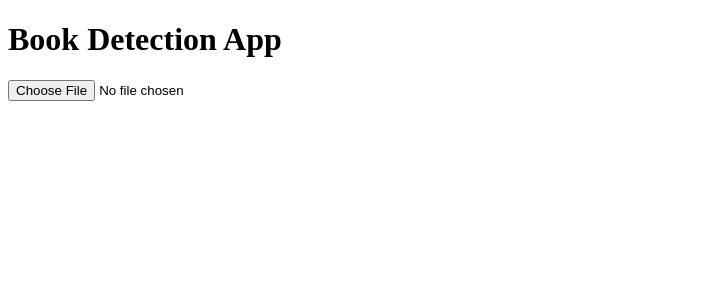
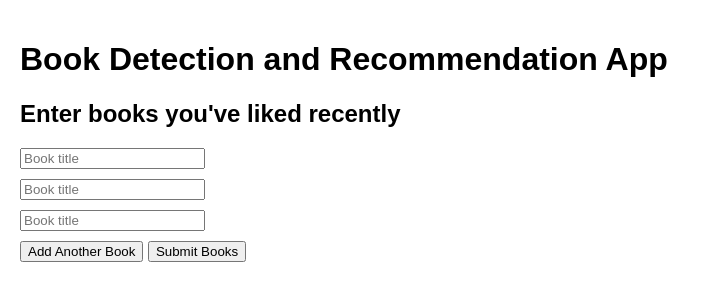
Before and after one commit to shgidi/book-shazam, a Flask app: page / in a window 1280 px wide. Shown: the top 301 px of the page, without its empty margins (0-722 px from the left). Run offline with Flask 3, Linux system fonts and the light colour scheme.

Commit message:
recommender

```diff
--- a/app.py
+++ b/app.py
@@ -6,12 +6,16 @@ import base64
 from google.cloud import vision
 import io
 import os
+import anthropic
 
 app = Flask(__name__)
 
 # Set up Google Cloud Vision client
 os.environ['GOOGLE_APPLICATION_CREDENTIALS'] = '/Users/shgidi/Downloads/compute-5-6-18-2835fab6d675.json'
 vision_client = vision.ImageAnnotatorClient()
+
+# Set up Anthropic client
+anthropic_client = anthropic.Client(api_key=os.environ.get("ANTHROPIC_API_KEY"))
 
 # Load YOLOv5 model
 model = torch.hub.load('ultralytics/yolov5', 'yolov5s', pretrained=True)
@@ -65,5 +69,42 @@ def index():
 
     return render_template('index.html')
 
+@app.route('/rate_book', methods=['POST'])
+def rate_book():
+    data = request.json
+    book_title = data['book_title']
+    liked_books = data['liked_books']
+
+    prompt = f"""Given the following information:
+
+Book to rate: {book_title}
+
+Books the user liked:
+{', '.join(liked_books)}
+
+Please provide an estimated rating out of 5 stars for the book to rate, based on the user's preferences as indicated by the books they liked. Explain your reasoning briefly.
+
+Your response should be in the format:
+Rating: [X] out of 5 stars
+Reasoning: [Your explanation]
+"""
+
+    response = anthropic_client.completions.create(
+        model="claude-3-5-sonnet-20240620",
+        max_tokens_to_sample=300,
+        prompt=f"{anthropic.HUMAN_PROMPT} {prompt}{anthropic.AI_PROMPT}",
+    )
+
+    # Extract the rating and reasoning from the response
+    ai_response = response.completion
+    rating_line = ai_response.split('\n')[0]
+    rating = float(rating_line.split(':')[1].split('out')[0].strip())
+    reasoning = ai_response.split('\n')[1].split(':')[1].strip()
+
+    return jsonify({
+        'rating': rating,
+        'reasoning': reasoning
+    })
+
 if __name__ == '__main__':
-    app.run(debug=True)
+    app.run(debug=True,port=5001)
--- a/templates/index.html
+++ b/templates/index.html
@@ -3,44 +3,73 @@
 <head>
     <meta charset="UTF-8">
     <meta name="viewport" content="width=device-width, initial-scale=1.0">
-    <title>Book Detection App</title>
+    <title>Book Detection and Recommendation App</title>
     <script src="https://code.jquery.com/jquery-3.6.0.min.js"></script>
     <style>
-        #imageContainer {
-            position: relative;
-            display: inline-block;
-        }
-        .book-box {
-            position: absolute;
-            border: 2px solid green;
-            cursor: pointer;
-        }
-        #contextMenu {
-            display: none;
-            position: absolute;
-            background-color: #f9f9f9;
-            border: 1px solid #ccc;
-            padding: 10px;
-            border-radius: 5px;
-            box-shadow: 0 2px 5px rgba(0,0,0,0.2);
-        }
+        body { font-family: Arial, sans-serif; margin: 0; padding: 20px; }
+        #bookForm, #uploadForm { margin-bottom: 20px; }
+        #imageContainer { max-width: 100%; position: relative; }
+        #contextMenu { display: none; position: absolute; background-color: white; border: 1px solid #ccc; padding: 10px; }
+        .book-input { margin-bottom: 10px; }
     </style>
 </head>
 <body>
-    <h1>Book Detection App</h1>
-    <input type="file" id="imageInput" accept="image/*">
+    <h1>Book Detection and Recommendation App</h1>
+
+    <div id="bookForm">
+        <h2>Enter books you've liked recently</h2>
+        <div class="book-input">
+            <input type="text" class="liked-book" placeholder="Book title">
+        </div>
+        <div class="book-input">
+            <input type="text" class="liked-book" placeholder="Book title">
+        </div>
+        <div class="book-input">
+            <input type="text" class="liked-book" placeholder="Book title">
+        </div>
+        <button id="addBook">Add Another Book</button>
+        <button id="submitBooks">Submit Books</button>
+    </div>
+
+    <div id="uploadForm" style="display: none;">
+        <h2>Upload an image of books</h2>
+        <input type="file" id="fileInput" accept="image/*">
+        <button id="uploadButton">Upload and Detect</button>
+    </div>
+
     <div id="imageContainer"></div>
-    <div id="contextMenu">
-        <h3>Book Information</h3>
-        <p id="bookText"></p>
-    </div>
+    <div id="contextMenu"></div>
 
     <script>
         $(document).ready(function() {
-            let bookData = [];
+            let likedBooks = [];
 
-            $('#imageInput').change(function(e) {
-                var file = e.target.files[0];
+            $('#addBook').click(function() {
+                $('.book-input:last').clone().appendTo('#bookForm');
+                $('.book-input:last input').val('');
+            });
+
+            $('#submitBooks').click(function() {
+                likedBooks = $('.liked-book').map(function() {
+                    return $(this).val();
+                }).get().filter(book => book.trim() !== '');
+
+                if (likedBooks.length < 3) {
+                    alert('Please enter at least 3 books.');
+                    return;
+                }
+
+                $('#bookForm').hide();
+                $('#uploadForm').show();
+            });
+
+            $('#uploadButton').click(function() {
+                var file = $('#fileInput')[0].files[0];
+                if (!file) {
+                    alert('Please select a file first.');
+                    return;
+                }
+
                 var formData = new FormData();
                 formData.append('file', file);
 
@@ -48,43 +77,66 @@
                     url: '/',
                     type: 'POST',
                     data: formData,
+                    contentType: false,
                     processData: false,
-                    contentType: false,
                     success: function(data) {
-                        $('#imageContainer').html('<img src="' + data.image + '" id="uploadedImage">');
-                        bookData = data.books;
-                        data.books.forEach(function(book, index) {
-                            var [x1, y1, x2, y2] = book.bbox;
-                            $('<div>')
-                                .addClass('book-box')
-                                .css({
-                                    left: x1 + 'px',
-                                    top: y1 + 'px',
-                                    width: (x2 - x1) + 'px',
-                                    height: (y2 - y1) + 'px'
-                                })
-                                .attr('data-index', index)
-                                .appendTo('#imageContainer');
-                        });
+                        $('#imageContainer').html('<img src="' + data.image + '" style="max-width: 100%;">');
+                        setupBookDetection(data.books);
                     }
                 });
             });
 
-            $(document).on('click', '.book-box', function(e) {
-                e.preventDefault();
-                var index = $(this).data('index');
-                var bookInfo = bookData[index];
-                $('#bookText').text(bookInfo.text || "No text detected");
-                $('#contextMenu')
-                    .css({left: e.pageX, top: e.pageY})
-                    .show();
-            });
+            function setupBookDetection(books) {
+                $('#imageContainer img').click(function(e) {
+                    var offset = $(this).offset();
+                    var x = e.pageX - offset.left;
+                    var y = e.pageY - offset.top;
 
-            $(document).click(function(e) {
-                if (!$(e.target).closest('.book-box, #contextMenu').length) {
-                    $('#contextMenu').hide();
-                }
-            });
+                    var clickedBook = books.find(function(book) {
+                        var [x1, y1, x2, y2] = book.bbox;
+                        return x >= x1 && x <= x2 && y >= y1 && y <= y2;
+                    });
+
+                    if (clickedBook) {
+                        $('#contextMenu').html('<h3>Book Information</h3><p>' + clickedBook.text + '</p><button id="rateButton">Rate</button>');
+                        $('#contextMenu').css({
+                            display: 'block',
+                            left: e.pageX + 'px',
+                            top: e.pageY + 'px'
+                        });
+
+                        $('#rateButton').click(function() {
+                            getRating(clickedBook.text);
+                        });
+                    } else {
+                        $('#contextMenu').hide();
+                    }
+                });
+
+                $(document).click(function(e) {
+                    if (!$(e.target).closest('#imageContainer, #contextMenu').length) {
+                        $('#contextMenu').hide();
+                    }
+                });
+            }
+
+            function getRating(bookTitle) {
+                $.ajax({
+                    url: '/rate_book',
+                    type: 'POST',
+                    contentType: 'application/json',
+                    data: JSON.stringify({
+                        book_title: bookTitle,
+                        liked_books: likedBooks
+                    }),
+                    success: function(data) {
+                        alert('Estimated rating for "' + bookTitle + '": ' + data.rating);
+                    },
+                    error: function() {
+                        alert('Error getting book rating.');
+                    }
+                });
+            }
         });
     </script>
 </body>
```
